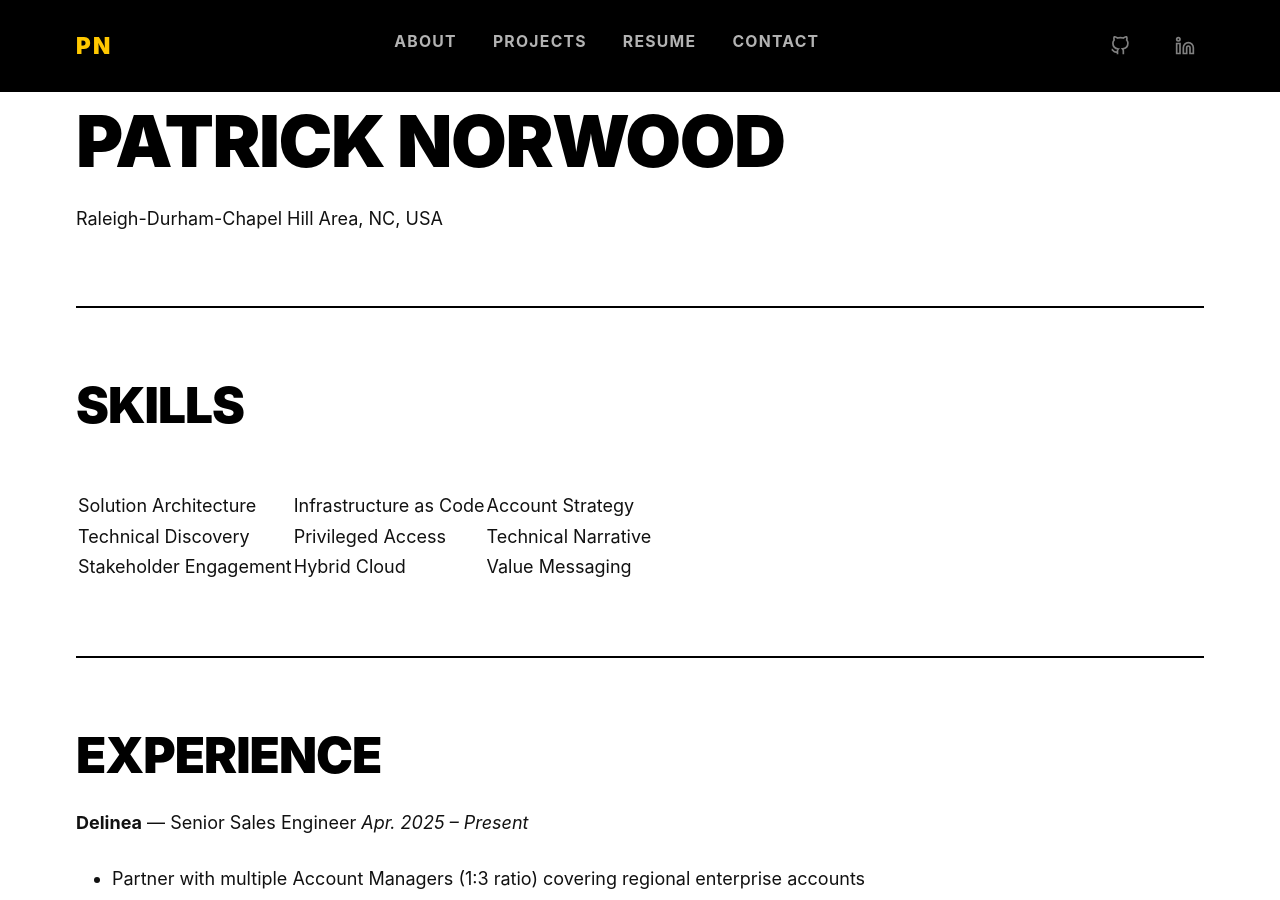
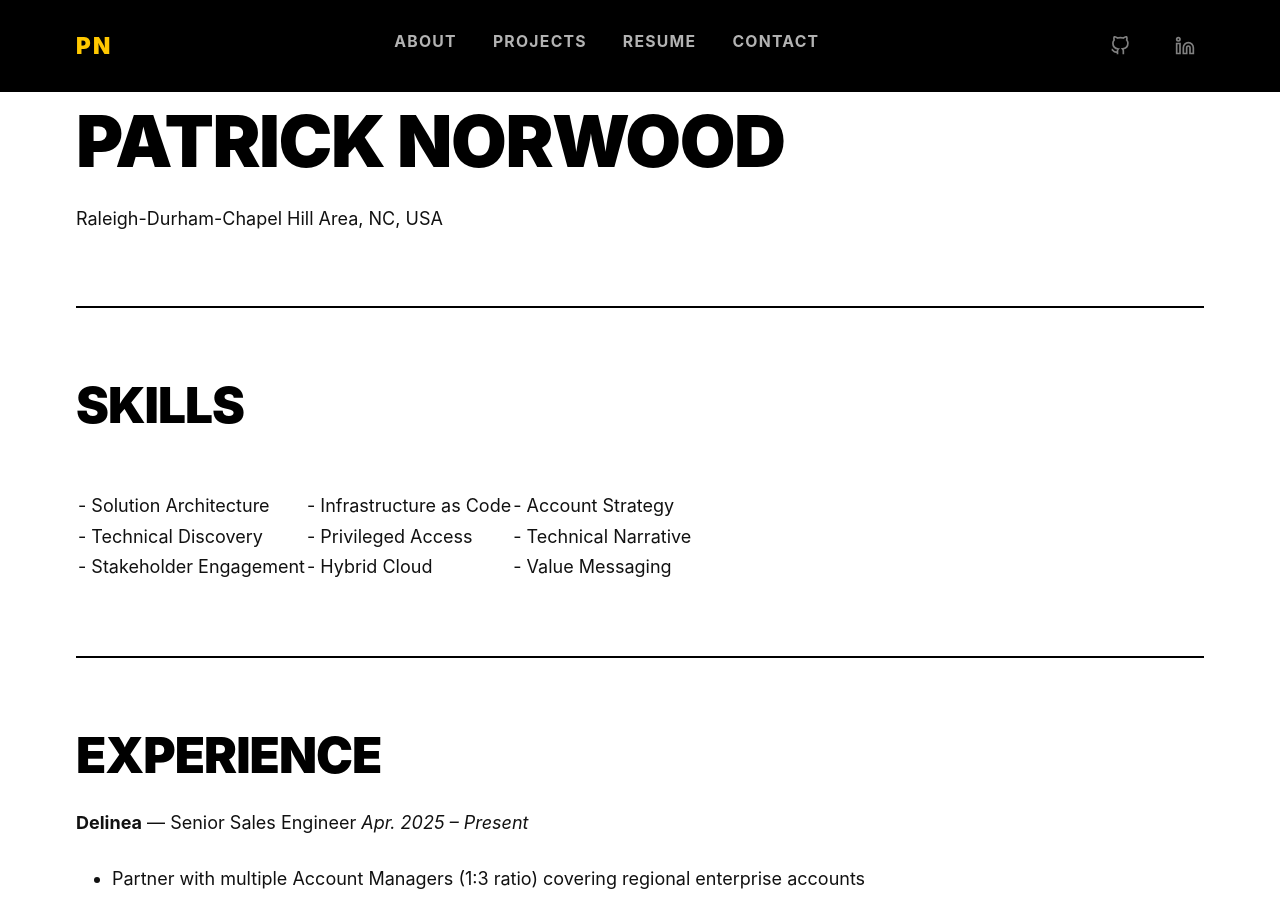
Before and after one commit to phnorwood/phnorwood.github.io, a Jekyll site: the page built from resume.md, in a window 1280 px wide and 900 px high. Built offline with Jekyll 4.4.1, drawn with Linux system fonts in a browser that asks for light colours; our own code applies the rules of GitHub Pages for plain Markdown files.

Commit message:
Skills format.

```diff
--- a/resume.md
+++ b/resume.md
@@ -8,9 +8,9 @@ Raleigh-Durham-Chapel Hill Area, NC, USA
 
 | | | |
 |---|---|---|
-| Solution Architecture | Infrastructure as Code | Account Strategy |
-| Technical Discovery | Privileged Access | Technical Narrative |
-| Stakeholder Engagement | Hybrid Cloud | Value Messaging |
+| - Solution Architecture | - Infrastructure as Code | - Account Strategy |
+| - Technical Discovery | - Privileged Access | - Technical Narrative |
+| - Stakeholder Engagement | - Hybrid Cloud | - Value Messaging |
 
 ---
 
```
